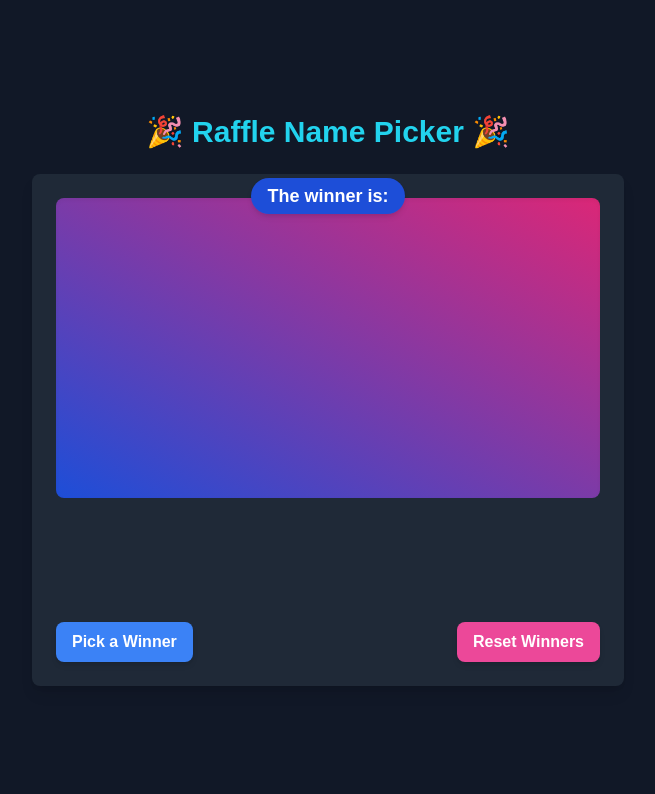
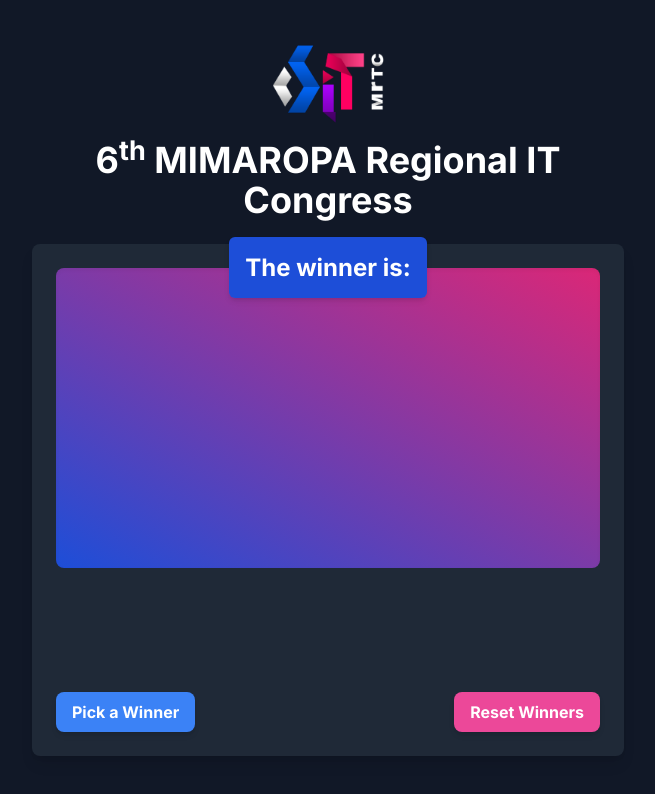
Before and after one commit to matanguihanbenson/Raffle-Name-Picker, a website: page public/index.html in a window 1280 px wide. Shown: the whole page, without its empty margins (312-967 px from the left). Drawn offline with Linux system fonts and the light colour scheme; no server answers.

Commit message:
added logo

```diff
--- a/input.css
+++ b/input.css
@@ -1,13 +1,15 @@
+@import url('https://fonts.googleapis.com/css2?family=Inter:ital,opsz,wght@0,14..32,100..900;1,14..32,100..900&display=swap');
+
 @tailwind base;
 @tailwind components;
 @tailwind utilities;
 body {
-    font-family: Arial, sans-serif;
+    font-family: Inter;
     text-align: center;
   }
 
   .flicker {
-    font-size: 40px;
+    font-size: 30px;
     font-weight: bold;
     color: #fff;
     font-family: "Courier New", Courier, monospace;
--- a/public/index.html
+++ b/public/index.html
@@ -10,16 +10,19 @@
     class="flex items-center justify-center min-h-screen bg-gray-900 text-gray-200"
   >
     <div class="w-[50%] px-6">
-      <h1 class="text-3xl font-bold text-center text-cyan-400 mb-6">
-        🎉 Raffle Name Picker 🎉
-      </h1>
+      <div class="flex flex-col items-center gap-4">
+        <img src="img/6th it logo2.png" class="h-20">
+        <h1 class="text-4xl font-bold text-center text-white mb-6">
+          6<sup>th</sup> MIMAROPA Regional IT Congress
+        </h1>
+      </div>
 
       <div class="bg-gray-800 p-6 rounded-lg shadow-lg space-y-6">
         <!-- Winner Display -->
         <div class="relative text-center">
           <div class="absolute w-full -top-4 left-0 text-center">
             <strong
-              class="bg-blue-700 text-white px-4 py-2 rounded-full text-lg shadow-md"
+              class="bg-blue-700 text-white px-4 py-4 rounded-md text-2xl shadow-md"
             >
               The winner is:
             </strong>
```
Also changed, not shown: public/img/6th it logo2.png (added), public/styles.css.
